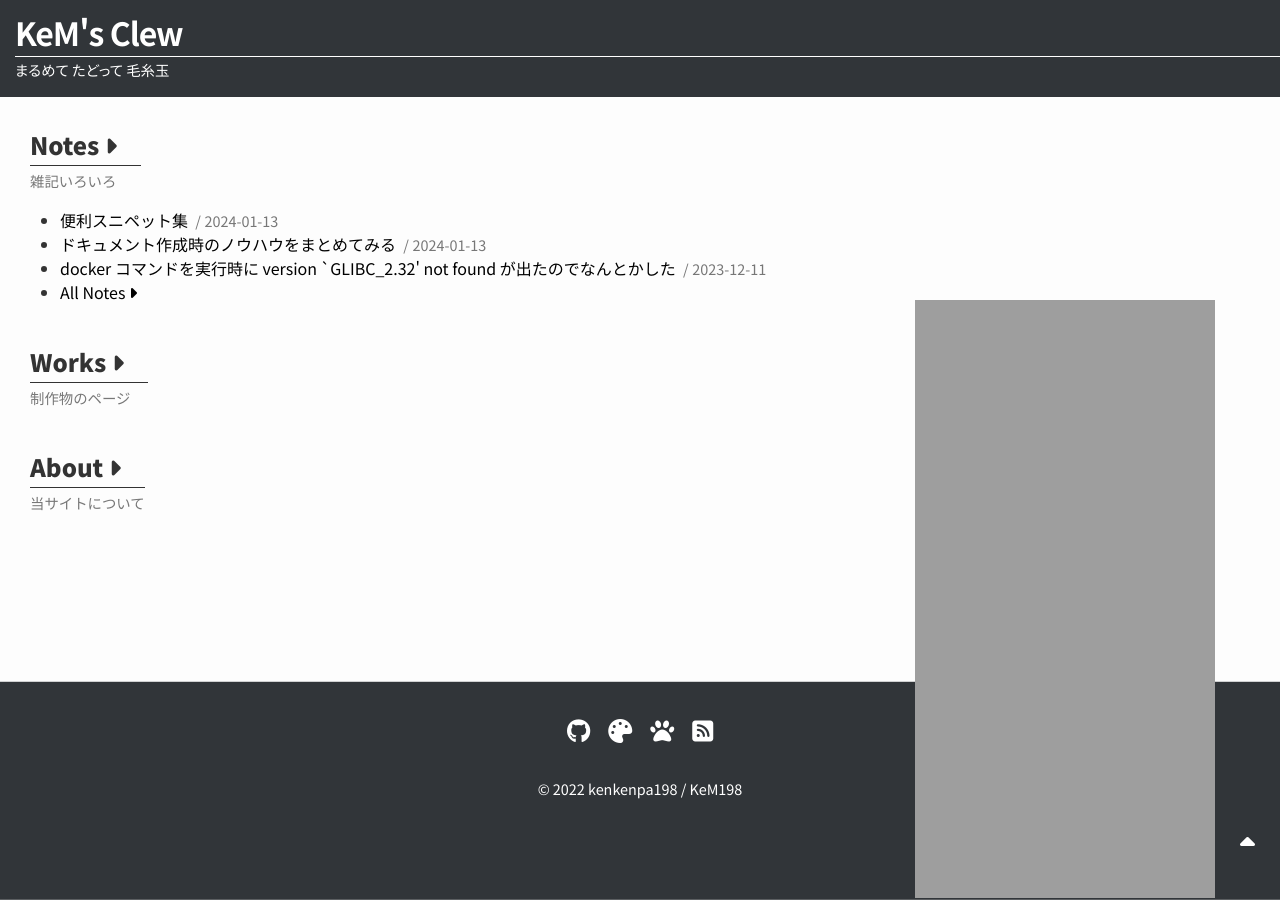
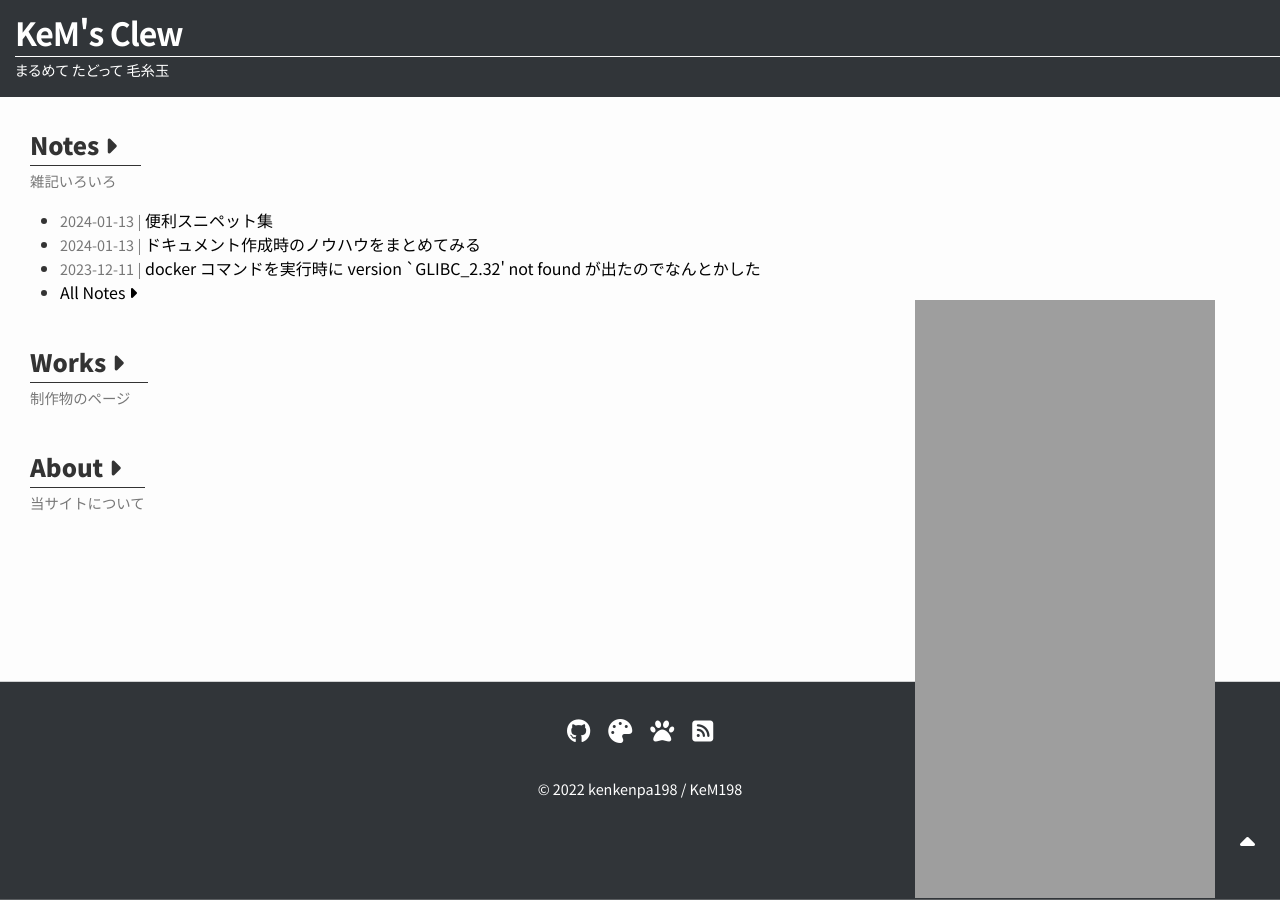
Before and after one commit to kenkenpa198/kems-clew.net, a Jekyll site: the page built from docs/index.md, in a window 1280 px wide. Built offline with Jekyll 4.4.1, drawn with Linux system fonts in a browser that asks for light colours; nearby versions of some CDN libraries.

Commit message:
[update]small adjustment

```diff
--- a/docs/_layouts/home.html
+++ b/docs/_layouts/home.html
@@ -15,10 +15,8 @@
         <ul class="home-notes">
           {% for post in site.posts limit:3 %}
           <li>
-            <!-- タイトル -->
-            <a href="{{ post.url }}">{{ post.title }}</a>
-            <!-- 日付・カテゴリー -->
-            <span class="home-desc">{{ post.date | date: "%Y-%m-%d" }}</span>
+            <!-- 日付 | タイトル -->
+            <a href="{{ post.url }}"><span class="home-desc">{{ post.date | date: "%Y-%m-%d" }}</span>{{ post.title }}</a>
           </li>
           {% endfor %}
           <li><a href="./notes/">All Notes <i class="fa-solid fa-caret-right"></i></a></li>
--- a/docs/_sass/minima/_layout.scss
+++ b/docs/_sass/minima/_layout.scss
@@ -480,14 +480,15 @@
     }
   }
 
+  a:hover {
+    text-decoration: none;
+    opacity: 0.65;
+  }
+
   h2 {
     font-weight: $font-weight-black;
     margin-bottom: 0.25rem;
 
-    a:hover {
-      text-decoration: none;
-      opacity: 0.75;
-    }
   }
 
   .home-desc {
@@ -502,8 +503,8 @@
       color: $color-black;
     }
 
-    .home-desc::before {
-      content: "/";
+    .home-desc::after {
+      content: "|";
       margin-left: 0.25em;
       margin-right: 0.25em;
     }
```
